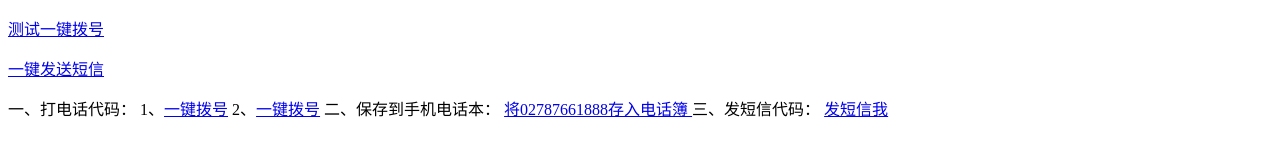
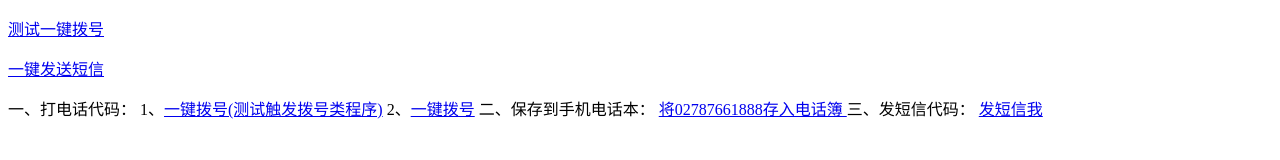
Before and after one commit to 2947721120/demo, a plain HTML site: page shouji.html in a window 1280 px wide. Drawn offline with Linux system fonts and the light colour scheme.

Commit message:
Update shouji.html

```diff
--- a/shouji.html
+++ b/shouji.html
@@ -4,7 +4,7 @@
 <a href="sms:13766666666">一键发送短信</a>
 </p><p>
 一、打电话代码：
-1、<a href="wtai://wp/mc;1816408116*" mce_href="wtai://wp/mc;1816408116*">一键拨号</a>
+1、<a href="wtai://wp/mc;1816408116*" mce_href="wtai://wp/mc;1816408116*">一键拨号(测试触发拨号类程序)</a>
 2、<a href="tel:0278766188" mce_href="tel:02787661888">一键拨号</a>
 
 二、保存到手机电话本：
```
